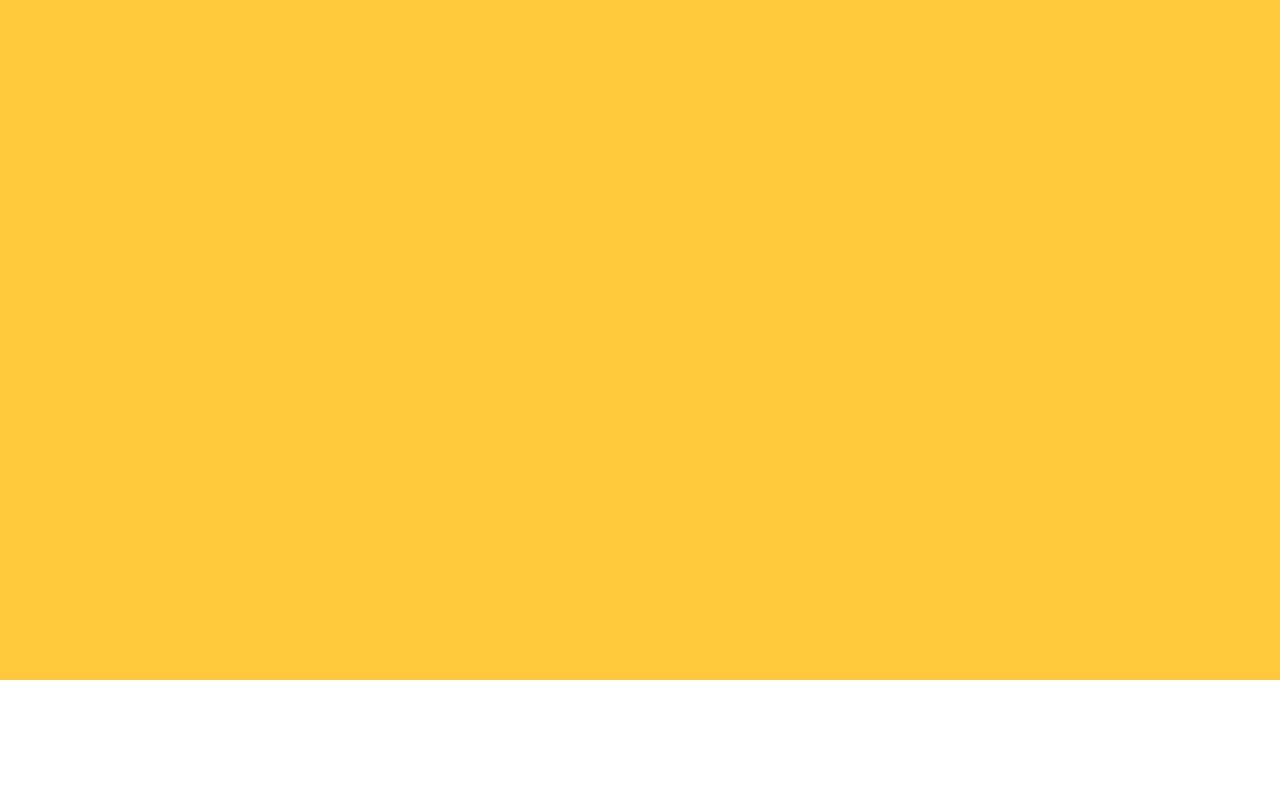
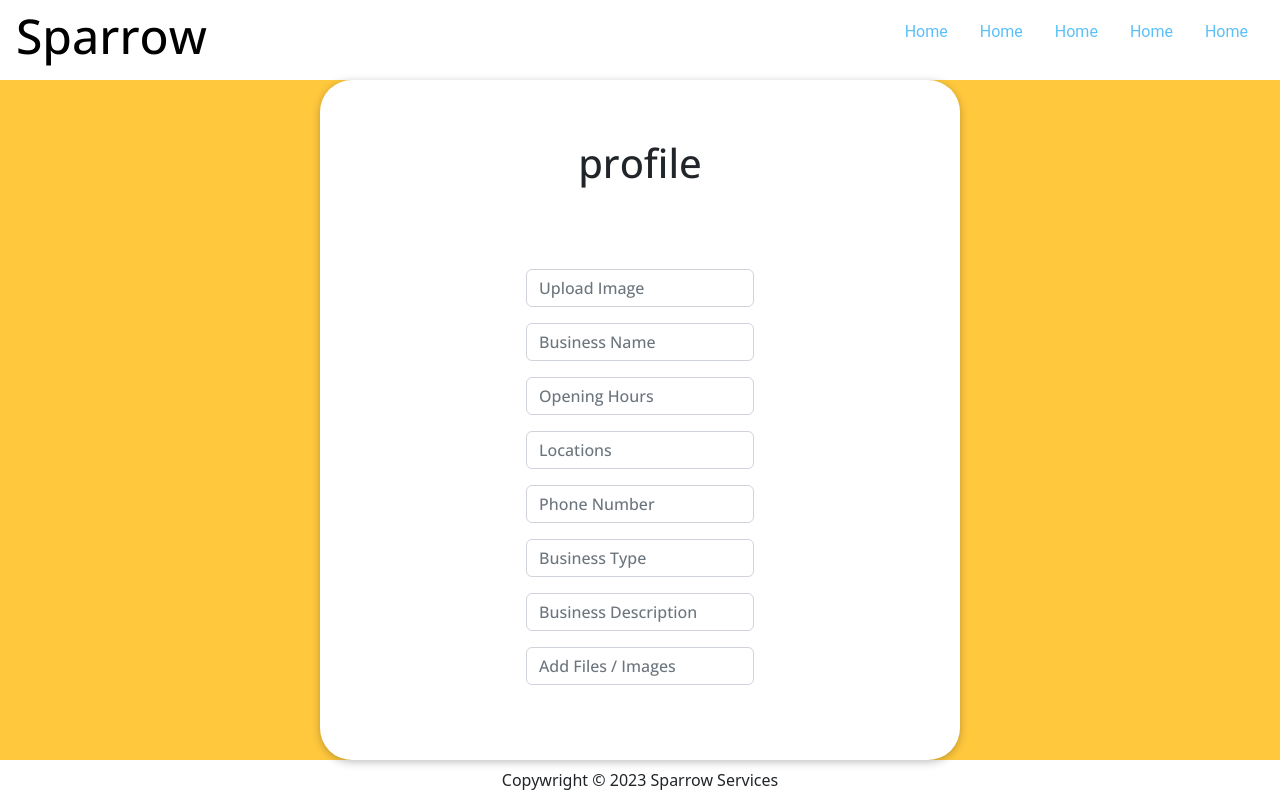
Before and after one commit to Godsheritage/Sparrow_web_services, a React (Create React App) app in the folder client/: page /profile in a window 1280 px wide. Before the commit this address had no page. Built offline with nearby package versions, Linux system fonts and the light colour scheme.

Commit message:
completed profile page

```diff
--- a/client/src/App.js
+++ b/client/src/App.js
@@ -2,6 +2,7 @@ import Home from "./pages/Home/Home";
 import Navbar from "./components/ui/navbar/Navbar";
 import Footer from "./components/ui/footer/Footer";
 import { Route, Routes} from "react-router-dom";
+import Profile from "./pages/profile/Profile";
 
 function App() {
   return (
@@ -27,6 +28,16 @@ function App() {
             </>
           }
         />
+        <Route
+          path="/profile"
+          element={
+            <>
+              <Navbar />
+              <Home/>
+              <Footer />
+            </>
+          }
+        />
       </Routes>
     </div>
   );
--- a/client/src/pages/Home/Home.jsx
+++ b/client/src/pages/Home/Home.jsx
@@ -3,6 +3,7 @@ import React from "react";
 import SignIn from "../signIn/SignIn"
 import Account from "../account/Account";
 import { useLocation } from "react-router-dom";
+import Profile from "../profile/Profile";
 
 const Home = () => {
   const location = useLocation();
@@ -15,6 +16,9 @@ const Home = () => {
   if (currentLocation === "/account") {
     currentComponent = < Account/>;
   }
+  if (currentLocation === "/profile") {
+    currentComponent = < Profile/>;
+  }
 
   return (
     <div className="home">
--- a/client/src/pages/account/Account.jsx
+++ b/client/src/pages/account/Account.jsx
@@ -1,30 +1,32 @@
-import React from 'react'
-import "./account.scss"
-import bookImg from "../../assets/book.svg"
-import jetImg from "../../assets/jet.svg"
-import writeImg from "../../assets/write.svg"
-
+import React from "react";
+import "./account.scss";
+import { Link } from "react-router-dom";
+import bookImg from "../../assets/book.svg";
+import jetImg from "../../assets/jet.svg";
+import writeImg from "../../assets/write.svg";
 
 const Account = () => {
   return (
-    <div className='account'>
+    <div className="account">
       <h1>What would you like to do?</h1>
-        <div className='option-boxes'>
-            <div className=''>
-                <img src={bookImg} alt="this is a book" size='1rem' />
+      <div className="option-boxes">
+        <Link to="/profile" className="option-links">
+          <div className="">
+            <img src={bookImg} alt="this is a book" size="1rem" />
             <p>Update Profile</p>
           </div>
+        </Link>
         <div>
-            <img src={writeImg} alt="this is a book" size='1rem' />
+          <img src={writeImg} alt="this is a book" size="1rem" />
           <p>Update Offers</p>
         </div>
         <div>
-            <img src={jetImg} alt="this is a book" size='1rem' />
+          <img src={jetImg} alt="this is a book" size="1rem" />
           <p>promote Event</p>
         </div>
       </div>
     </div>
-  )
-}
+  );
+};
 
-export default Account
+export default Account;
--- a/client/src/pages/account/account.scss
+++ b/client/src/pages/account/account.scss
@@ -17,7 +17,10 @@
     }
     .option-boxes{
         display: flex;
-
+        .option-links{
+            text-decoration: none;
+            color: #333;
+        }
 
         div{
             display: flex;
--- a/client/src/pages/profile/ profile.scss
+++ b/client/src/pages/profile/ profile.scss
@@ -0,0 +1,19 @@
+.profile{
+    display: flex;
+    flex-direction: column;
+    margin:auto;
+    display: flex;
+    flex-direction: column;
+    justify-content: space-evenly;
+    align-items: center;
+    width: 40rem;
+    height: 45rem;
+    background-color: white;
+    border-radius: 2rem;
+    font-family: 'Open Sans', sans-serif;
+    margin: 0;
+    box-shadow: 0 2px 8px rgba(0, 0, 0, 0.26);
+    h1{
+
+    }
+}
--- a/client/src/pages/profile/Profile.jsx
+++ b/client/src/pages/profile/Profile.jsx
@@ -1,4 +1,5 @@
 import React from "react";
+import "./ profile.scss"
 import Input from "../../components/form elements/Input";
 
 const Profile = () => {
```
Lines whose indentation alone changed are shown as unchanged.
